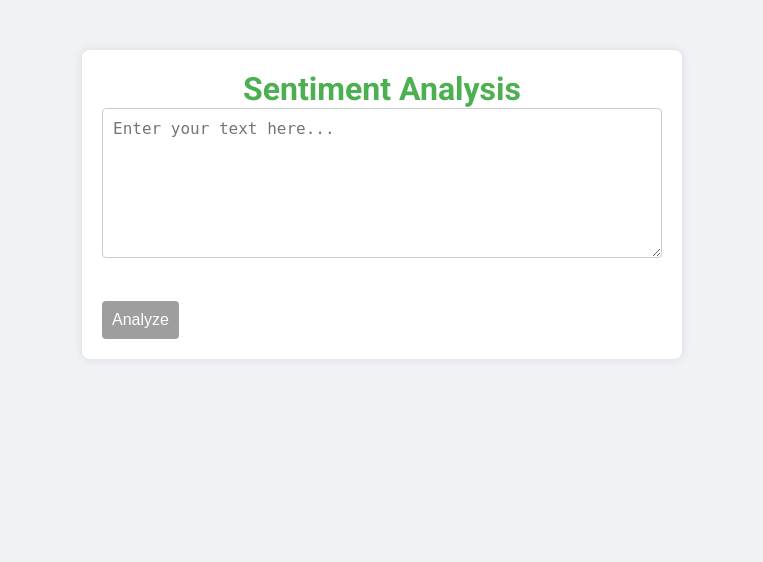
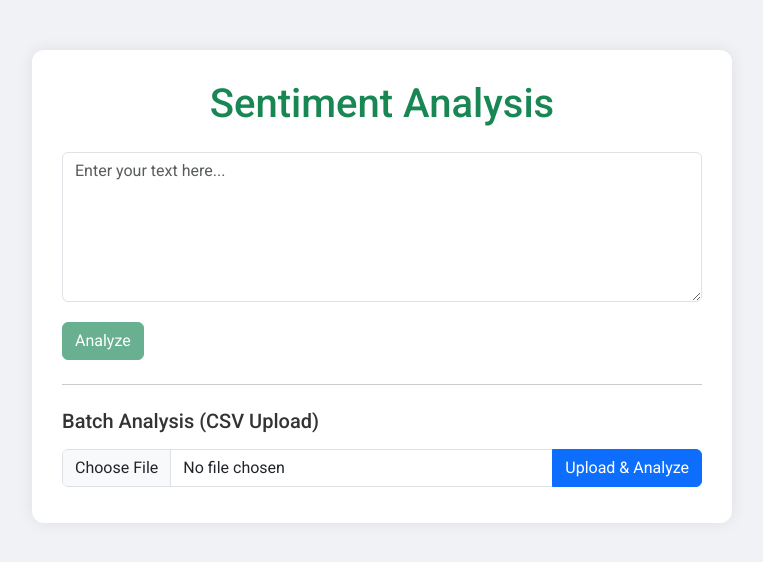
Before and after one commit to Harshad-Gore/Sentiment-Analysis, a Flask app: page / in a window 1280 px wide. Shown: the top 562 px of the page, without its empty margins (258-1021 px from the left). Run offline with Flask 3, Linux system fonts and the light colour scheme; parts of the project's set-up code (start-up, migrations or seed data) failed here and were passed over.

```diff
--- a/app.py
+++ b/app.py
@@ -1,7 +1,11 @@
-from flask import Flask, request, render_template
+from flask import Flask, request, render_template, redirect, url_for, send_file, session
 import pickle
+import pandas as pd
+import os
+import io
 
 app = Flask(__name__)
+app.secret_key = 'your_secret_key_here'  # Needed for session
 
 # Load trained model & vectorizer
 with open("sentiment_model.pkl", "rb") as f:
@@ -11,30 +15,115 @@ with open("tfidf_vectorizer.pkl", "rb") as f:
 
 @app.route('/', methods=['GET', 'POST'])
 def home():
-    result = None  # Default value
+    result = session.get('result')
+    text = session.get('text', '')
+    text_error = None
+    text_submitted = False
+    if request.method == 'POST':
+        text_submitted = True
+        if 'text' in request.form:
+            text = request.form['text']
+            if not text.strip():
+                text_error = 'Please enter some text for analysis.'
+                session['result'] = None
+                session['text'] = ''
+            else:
+                text_vectorized = vectorizer.transform([text])
+                prediction = model.predict(text_vectorized)[0]
+                probabilities = model.predict_proba(text_vectorized)
+                confidence = max(probabilities[0])
+                sentiment_map = {1: "Positive 😀", 0: "Neutral 😐", -1: "Negative 😞"}
+                sentiment_label = sentiment_map.get(prediction, "Unknown")
+                result = {"label": sentiment_label, "score": round(confidence, 5)}
+                session['result'] = result
+                session['text'] = text
+    batch_results = session.get('batch_results')
+    chart_data = session.get('chart_data')
+    analytics = session.get('analytics')
+    batch_error = None
+    batch_submitted = False
+    return render_template('index.html', result=result, text=text, batch_results=batch_results, chart_data=chart_data, text_error=text_error, batch_error=batch_error, analytics=analytics, text_submitted=text_submitted, batch_submitted=batch_submitted)
 
+@app.route('/batch', methods=['GET', 'POST'])
+def batch():
+    batch_results = None
+    chart_data = None
+    batch_error = None
+    analytics = None
+    batch_submitted = False
     if request.method == 'POST':
-        text = request.form['text']
+        batch_submitted = True
+        if 'csv_file' not in request.files:
+            batch_error = 'No file part. Please upload a CSV file.'
+        else:
+            file = request.files['csv_file']
+            if file.filename == '':
+                batch_error = 'No file selected. Please choose a CSV file to upload.'
+            elif not file.filename.lower().endswith('.csv'):
+                batch_error = 'Invalid file type. Please upload a valid CSV file.'
+            else:
+                try:
+                    df = pd.read_csv(file)
+                    text_col = df.columns[0]
+                    texts = df[text_col].astype(str).tolist()
+                    text_vectors = vectorizer.transform(texts)
+                    predictions = model.predict(text_vectors)
+                    probabilities = model.predict_proba(text_vectors)
+                    sentiment_map = {1: "Positive 😀", 0: "Neutral 😐", -1: "Negative 😞"}
+                    batch_results = []
+                    sentiment_counts = {"Positive 😀": 0, "Neutral 😐": 0, "Negative 😞": 0}
+                    confidences = []
+                    for i, text in enumerate(texts):
+                        pred = predictions[i]
+                        prob = max(probabilities[i])
+                        label = sentiment_map.get(pred, "Unknown")
+                        batch_results.append({
+                            'text': text,
+                            'label': label,
+                            'score': round(prob, 5)
+                        })
+                        confidences.append(prob)
+                        if label in sentiment_counts:
+                            sentiment_counts[label] += 1
+                    chart_data = sentiment_counts
+                    total = sum(sentiment_counts.values())
+                    analytics = {
+                        'total': total,
+                        'positive_pct': round(sentiment_counts["Positive 😀"] / total * 100, 2) if total else 0,
+                        'neutral_pct': round(sentiment_counts["Neutral 😐"] / total * 100, 2) if total else 0,
+                        'negative_pct': round(sentiment_counts["Negative 😞"] / total * 100, 2) if total else 0,
+                        'avg_conf': round(sum(confidences) / len(confidences), 4) if confidences else 0
+                    }
+                    # Save batch results to CSV in memory for download
+                    df_report = pd.DataFrame(batch_results)
+                    csv_buffer = io.StringIO()
+                    df_report.to_csv(csv_buffer, index=False)
+                    csv_buffer.seek(0)
+                    global last_csv_report
+                    last_csv_report = csv_buffer.getvalue()
+                    # Store in session
+                    session['batch_results'] = batch_results
+                    session['chart_data'] = chart_data
+                    session['analytics'] = analytics
+                except Exception as e:
+                    batch_error = f"Error processing file: {str(e)}"
+                    session['batch_results'] = None
+                    session['chart_data'] = None
+                    session['analytics'] = None
+    result = session.get('result')
+    text = session.get('text', '')
+    text_error = None
+    text_submitted = False
+    return render_template('index.html', result=result, text=text, batch_results=batch_results, chart_data=chart_data, text_error=text_error, batch_error=batch_error, analytics=analytics, text_submitted=text_submitted, batch_submitted=batch_submitted)
 
-        # Transform input using TF-IDF
-        text_vectorized = vectorizer.transform([text])
+@app.route('/download_report')
+def download_report():
+    global last_csv_report
+    if last_csv_report:
+        return send_file(io.BytesIO(last_csv_report.encode()), mimetype='text/csv', as_attachment=True, download_name='sentiment_report.csv')
+    return redirect(url_for('home'))
 
-        # Predict sentiment and probability
-        prediction = model.predict(text_vectorized)[0]
-        probabilities = model.predict_proba(text_vectorized)
-
-        # Extract confidence score for the predicted class
-        confidence = max(probabilities[0])  # Get the highest probability score
-
-        # Map sentiment values
-        sentiment_map = {1: "Positive 😀", 0: "Neutral 😐", -1: "Negative 😞"}
-        sentiment_label = sentiment_map.get(prediction, "Unknown")
-
-        # Store the result
-        result = {"label": sentiment_label, "score": round(confidence, 5)}  # confidence
-
-    return render_template('index.html', result=result, text=text if request.method == 'POST' else '')
-
+last_csv_report = None
 
 if __name__ == '__main__':
     app.run(debug=True)
--- a/templates/index.html
+++ b/templates/index.html
@@ -5,6 +5,7 @@
     <meta charset="UTF-8">
     <meta name="viewport" content="width=device-width, initial-scale=1.0">
     <title>Sentiment Analysis</title>
+    <link href="https://cdn.jsdelivr.net/npm/bootstrap@5.3.2/dist/css/bootstrap.min.css" rel="stylesheet">
     <link rel="preconnect" href="https://fonts.googleapis.com">
     <link rel="preconnect" href="https://fonts.gstatic.com" crossorigin>
     <link href="https://fonts.googleapis.com/css2?family=Roboto:ital,wght@0,100..900;1,100..900&display=swap"
@@ -21,16 +22,16 @@
         font-family: 'Roboto', sans-serif;
         background-color: #f0f2f5;
         color: #333;
-        margin: 50px;
+        margin: 50px 0;
     }
 
     .container {
-        max-width: 600px;
+        max-width: 700px;
         margin: auto;
         background: #fff;
-        padding: 20px;
-        border-radius: 8px;
-        box-shadow: 0 0 10px rgba(0, 0, 0, 0.1);
+        padding: 30px 30px 20px 30px;
+        border-radius: 12px;
+        box-shadow: 0 0 16px rgba(0, 0, 0, 0.08);
     }
 
     h1 {
@@ -70,10 +71,10 @@
     }
 
     .result {
-        margin-top: 20px;
+        margin-top: 24px;
         padding: 20px;
-        background-color: #f4f4f4;
-        border-radius: 5px;
+        background-color: #f8f9fa;
+        border-radius: 8px;
         border-left: 5px solid #4CAF50;
     }
 
@@ -95,27 +96,92 @@
         vertical-align: middle;
         margin-right: 10px;
     }
+
+    .table thead th {
+        background: #e9ecef;
+    }
 </style>
 
 <body>
-    <div class="container">
-        <h1>Sentiment Analysis</h1>
-        <form method="POST">
-            <textarea id="inputText" name="text"
-                placeholder="Enter your text here...">{{ text if text else '' }}</textarea>
-            <br><br>
-            <button type="submit" id="submitText">Analyze</button>
+    <div class="container mt-5">
+        <h1 class="text-center mb-4 text-success">Sentiment Analysis</h1>
+        <form method="POST" class="mb-4">
+            <div class="mb-3">
+                <textarea id="inputText" name="text" class="form-control" rows="4"
+                    placeholder="Enter your text here...">{{ text if text else '' }}</textarea>
+            </div>
+            <button type="submit" id="submitText" class="btn btn-success">Analyze</button>
         </form>
 
+        {% if text_submitted and text_error and text_error|length > 0 %}
+        <div class="alert alert-danger mt-3"> <strong>Error:</strong> {{ text_error }} </div>
+        {% endif %}
         {% if result %}
         <div class="result">
-            <h2>Result:</h2>
+            <h2 class="h6">Result:</h2>
             <p><strong>Sentiment:</strong> {{ result.label }}</p>
             <p><strong>Confidence:</strong> {{ result.score }}</p>
         </div>
         {% endif %}
+        <hr class="my-4">
+        <h2 class="h5 mb-3">Batch Analysis (CSV Upload)</h2>
+        <form method="POST" action="/batch" enctype="multipart/form-data" class="mb-3">
+            <div class="input-group mb-2">
+                <input type="file" name="csv_file" accept=".csv" class="form-control" required>
+                <button type="submit" class="btn btn-primary">Upload & Analyze</button>
+            </div>
+        </form>
+        {% if batch_submitted and batch_error and batch_error|length > 0 %}
+        <div class="alert alert-danger mt-3"> <strong>Error:</strong> {{ batch_error }} </div>
+        {% endif %}
+        {% if batch_results %}
+        <div class="result">
+            <h2 class="h6">Batch Results:</h2>
+            <div class="table-responsive">
+                <table class="table table-bordered table-striped align-middle mt-2">
+                    <thead>
+                        <tr>
+                            <th>Text</th>
+                            <th>Sentiment</th>
+                            <th>Confidence</th>
+                        </tr>
+                    </thead>
+                    <tbody>
+                        {% for row in batch_results %}
+                        <tr>
+                            <td>{{ row.text }}</td>
+                            <td>{{ row.label }}</td>
+                            <td>{{ row.score }}</td>
+                        </tr>
+                        {% endfor %}
+                    </tbody>
+                </table>
+            </div>
+        </div>
+        {% endif %}
+        {% if analytics %}
+        <div class="result">
+            <h2 class="h6">Batch Analytics</h2>
+            <ul class="list-group mb-3">
+                <li class="list-group-item">Total Reviews: <strong>{{ analytics.total }}</strong></li>
+                <li class="list-group-item">Positive: <strong>{{ analytics.positive_pct }}%</strong></li>
+                <li class="list-group-item">Neutral: <strong>{{ analytics.neutral_pct }}%</strong></li>
+                <li class="list-group-item">Negative: <strong>{{ analytics.negative_pct }}%</strong></li>
+                <li class="list-group-item">Average Confidence: <strong>{{ analytics.avg_conf }}</strong></li>
+            </ul>
+            <a href="/download_report" class="btn btn-outline-primary">Download CSV Report</a>
+        </div>
+        {% endif %}
+        {% if chart_data %}
+        <div class="result">
+            <h2 class="h6">Sentiment Distribution</h2>
+            <canvas id="sentimentChart" width="400" height="200"></canvas>
+        </div>
+        {% endif %}
 
     </div>
+    <script src="https://cdn.jsdelivr.net/npm/bootstrap@5.3.2/dist/js/bootstrap.bundle.min.js"></script>
+    <script src="https://cdn.jsdelivr.net/npm/chart.js"></script>
     <script>
         document.addEventListener('DOMContentLoaded', function () {
             const inputText = document.getElementById('inputText');
@@ -129,6 +195,32 @@
 
             toggleButtonState();
         });
+
+        {% if chart_data %}
+        const ctx = document.getElementById('sentimentChart').getContext('2d');
+        const chart = new Chart(ctx, {
+            type: 'pie',
+            data: {
+                labels: {{ chart_data.keys()|list|tojson }},
+                datasets: [{
+                    data: {{ chart_data.values()|list|tojson }},
+                    backgroundColor: [
+                        '#4CAF50', // Positive
+                        '#FFC107', // Neutral
+                        '#F44336'  // Negative
+                    ]
+                }]
+            },
+            options: {
+                responsive: true,
+                plugins: {
+                    legend: {
+                        position: 'bottom',
+                    },
+                }
+            }
+        });
+        {% endif %}
     </script>
 </body>
 
```
